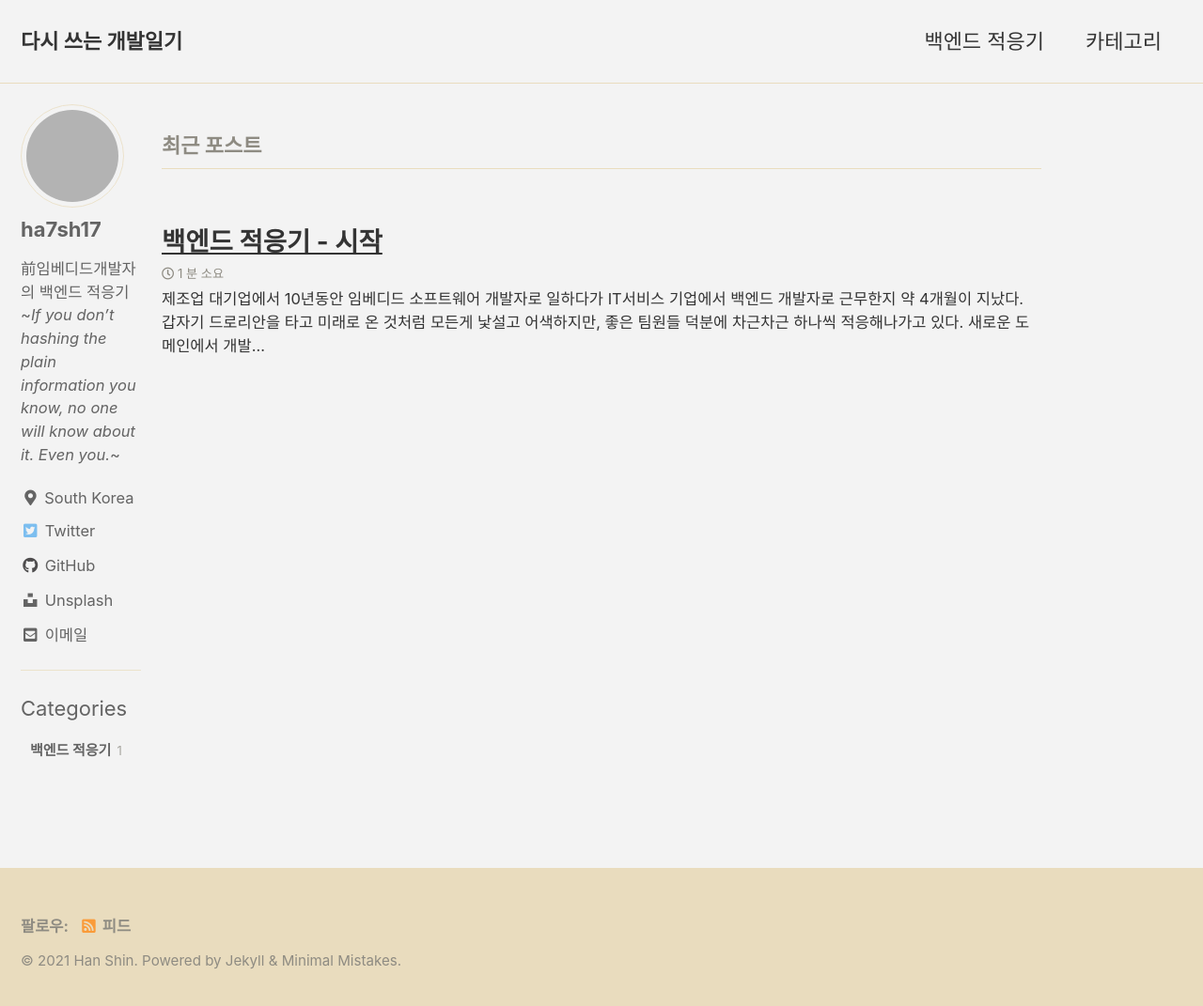
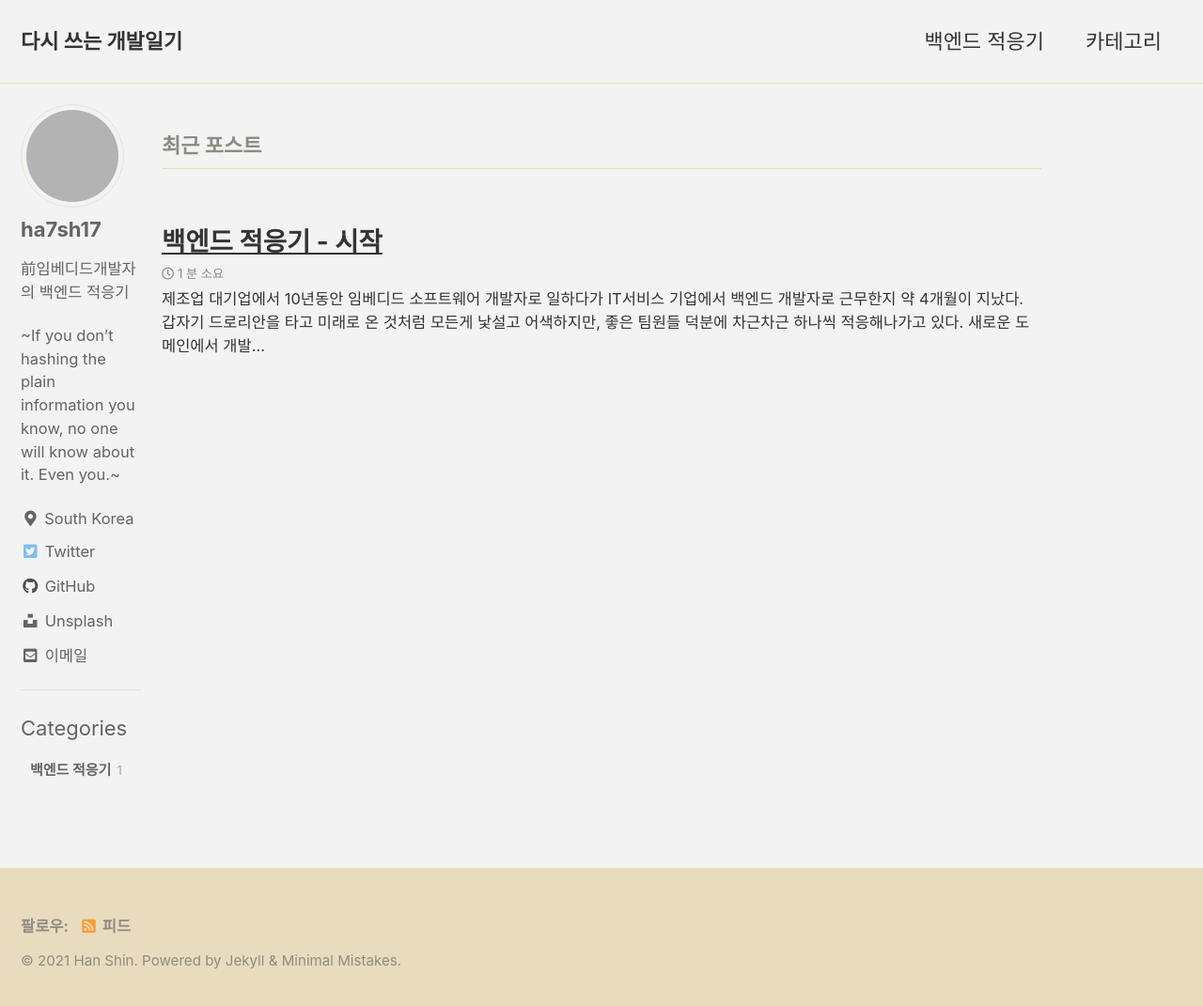
Before and after one commit to ha7sh17/ha7sh17.github.io, a Jekyll site: the page built from index.html, in a window 1280 px wide and 1079 px high. Shown: the top 1071 px of the window at 94% size. Built offline with Jekyll 4.4.1, drawn with Linux system fonts in a browser that asks for light colours; cached includes are drawn as plain includes; the list of posts is cut into pages by our own code; grey boxes are pictures that could not be loaded.

Commit message:
Add hashing saying

```diff
--- a/_config.yml
+++ b/_config.yml
@@ -97,7 +97,8 @@ author:
 
   name             : "ha7sh17"
   avatar           : "https://avatars.githubusercontent.com/u/76147460?v=4"
-  bio              : "前임베디드개발자의 백엔드 적응기 ~_If you don't hashing the plain information you know, no one will know about it. Even you._~"
+  bio              : "前임베디드개발자의 백엔드 적응기"
+  saying           : "~If you don’t hashing the plain information you know, no one will know about it. Even you.~"
   location         : "South Korea"
   email            : "ha7sh17@gmail.com"
   links:
--- a/_includes/author-profile.html
+++ b/_includes/author-profile.html
@@ -25,6 +25,11 @@
       <div class="author__bio" itemprop="description">
         {{ author.bio | markdownify }}
       </div>
+    {% endif %}
+    {% if author.saying %}
+    <div class="author__saying" itemprop="description">
+      {{ author.saying | markdownify }}
+    </div>
     {% endif %}
   </div>
 
```
